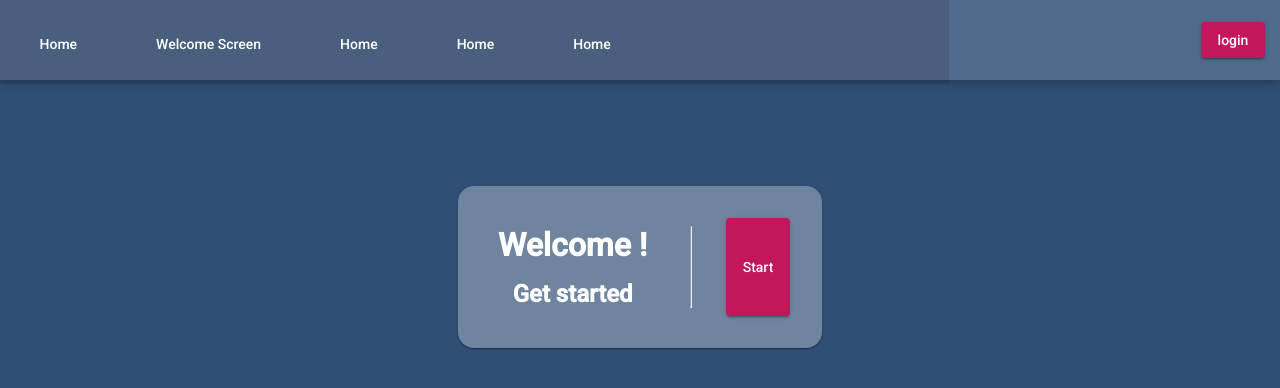
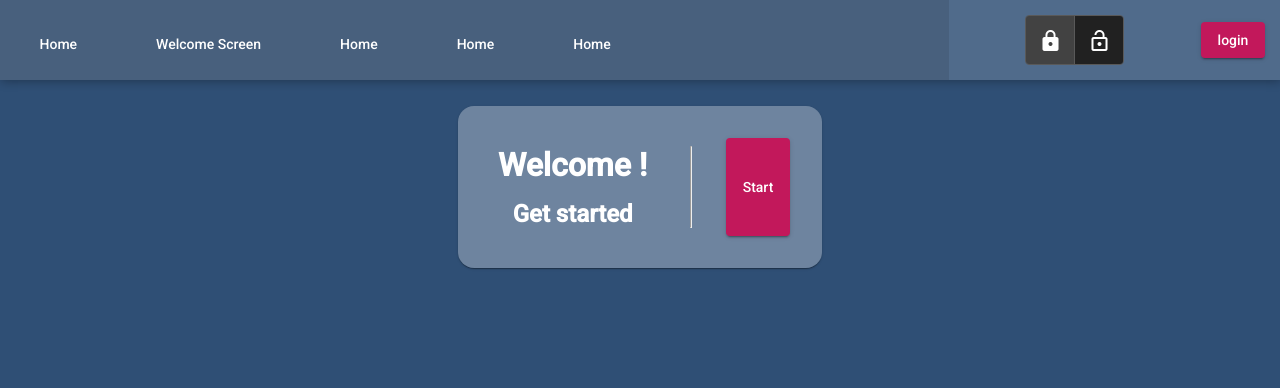
Before and after one commit to Mini-T/AngularPlayground, an Angular app: page / in a window 1280 px wide. Shown: the top 388 px of the page. Built offline with nearby package versions, Linux system fonts and the light colour scheme.

Commit message:
updates fixed, lockedNav, translateNav

```diff
--- a/src/app/app.component.html
+++ b/src/app/app.component.html
@@ -1,5 +1,5 @@
 <div class="home-theme">
-  <app-nav-bar [links]="links" [active]="navActive" [hidden]="navHiding"></app-nav-bar>
+  <app-nav-bar [links]="links" [fixed]="true" [canHide]="true"></app-nav-bar>
   <div class="displayComponents">
     <router-outlet></router-outlet>
   </div>
--- a/src/app/app.component.scss
+++ b/src/app/app.component.scss
@@ -2,6 +2,7 @@
   background: #2f4f75;
   width: 100%;
   height: 100%;
+  display: flex;
 }
 .displayComponents{
   display: grid;
--- a/src/app/app.component.ts
+++ b/src/app/app.component.ts
@@ -39,5 +39,6 @@ export class AppComponent {
 
   constructor() {
     this.navActive = true
+    this.navHiding = true
   }
 }
--- a/src/app/app.module.ts
+++ b/src/app/app.module.ts
@@ -12,6 +12,8 @@ import {MatCardModule} from "@angular/material/card";
 import {MatButtonModule} from "@angular/material/button";
 import {MatListModule} from "@angular/material/list";
 import {MatIconModule} from "@angular/material/icon";
+import {MatButtonToggleModule} from "@angular/material/button-toggle";
+import {FormsModule} from "@angular/forms";
 
 @NgModule({
   declarations: [
@@ -28,7 +30,9 @@ import {MatIconModule} from "@angular/material/icon";
     MatCardModule,
     MatButtonModule,
     MatListModule,
-        MatIconModule
+    MatIconModule,
+    MatButtonToggleModule,
+    FormsModule
   ],
   providers: [],
   bootstrap: [AppComponent]
--- a/src/app/components/nav-bar/nav-bar.component.html
+++ b/src/app/components/nav-bar/nav-bar.component.html
@@ -1,5 +1,9 @@
-<div class="floatingNav" [ngClass]="active ? 'active' : ''">
-  <nav [ngClass]="active ? 'active' : ''">
+<div class="floating">
+  <nav [ngClass]="{
+  'translateNav': hiding,
+  'lockedNav': !hiding,
+   'fixed': fixed
+   }">
     <div class="content">
       <button mat-icon-button class="menuBtn" (click)="showMenu ? showMenu = false : showMenu = true"><mat-icon>menu</mat-icon></button>
       <div class="menuDesktop">
@@ -9,6 +13,10 @@
           </mat-list-item>
         </mat-list>
       </div>
+      <mat-button-toggle-group [(ngModel)]="hiding">
+        <mat-button-toggle [value]="false" (click)="event()"><mat-icon>lock</mat-icon></mat-button-toggle>
+        <mat-button-toggle [value]="true" (click)="event()"><mat-icon >lock_open</mat-icon></mat-button-toggle>
+      </mat-button-toggle-group>
       <button mat-raised-button color="primary">login</button>
     </div>
   </nav>
--- a/src/app/components/nav-bar/nav-bar.component.scss
+++ b/src/app/components/nav-bar/nav-bar.component.scss
@@ -8,12 +8,11 @@ nav{
   opacity: 0%;
   justify-content: center;
   align-items: center;
-  &.active {
-    background: rgba(255, 255, 255, 0.16);
+  &.lockedNav {
     opacity: 100%;
-    box-shadow: rgba(0, 0, 0, 0.33) 1px 1px 10px;
   }
 }
+
 .menuMobile {
   width: 100%;
   height: 25vw;
@@ -36,7 +35,7 @@ nav{
 .hidden {
   display: none
 }
-.floatingNav {
+.floating {
   display: flex;
   position: absolute;
   height: 160PX;
@@ -44,12 +43,20 @@ nav{
   top: -80px;
   left: 0;
   &:hover {
+    & > nav.translateNav {
+      transform: translateY(80px);
+      opacity: 100%;
+    }
     & > nav {
-      transform: translateY(80px);
+      background: rgba(255, 255, 255, 0.16);
+      box-shadow: rgba(0, 0, 0, 0.33) 1px 1px 10px;
     }
   }
-  &.active {
-    position: relative;
+}
+.lockedNav {
+  transform: translateY(80px);
+  &.fixed {
+    position: fixed;
   }
 }
 .links {
@@ -57,7 +64,7 @@ nav{
   justify-content: flex-start;
   align-items: center;
   width: 100%;
-  height: 100%;
+  height: 90%;
   background-color: rgba(0, 0, 0, 0.1);
   & > mat-list-item {
     padding: 5px;
--- a/src/app/components/nav-bar/nav-bar.component.ts
+++ b/src/app/components/nav-bar/nav-bar.component.ts
@@ -8,17 +8,19 @@ import {Link} from "./nav-bar.model";
 })
 export class NavBarComponent implements OnInit {
   @Input() links?: Link[];
-  @Input() active?: boolean;
-  @Input() hiding?: boolean
-  hovered: boolean = false;
-  showMenu: boolean = false
+  @Input() canHide?: boolean = false;
+  @Input() fixed?: boolean = false;
+  hiding?: boolean = true;
+  showMenu: boolean = false;
+  active?: boolean = false;
 
   event(){
-    this.active = true;
-    console.log('here')
+    console.log(this.hiding)
   }
 
-  constructor() { }
+  constructor() {
+
+  }
 
   ngOnInit(): void {
   }
```
Lines whose indentation alone changed are shown as unchanged.
